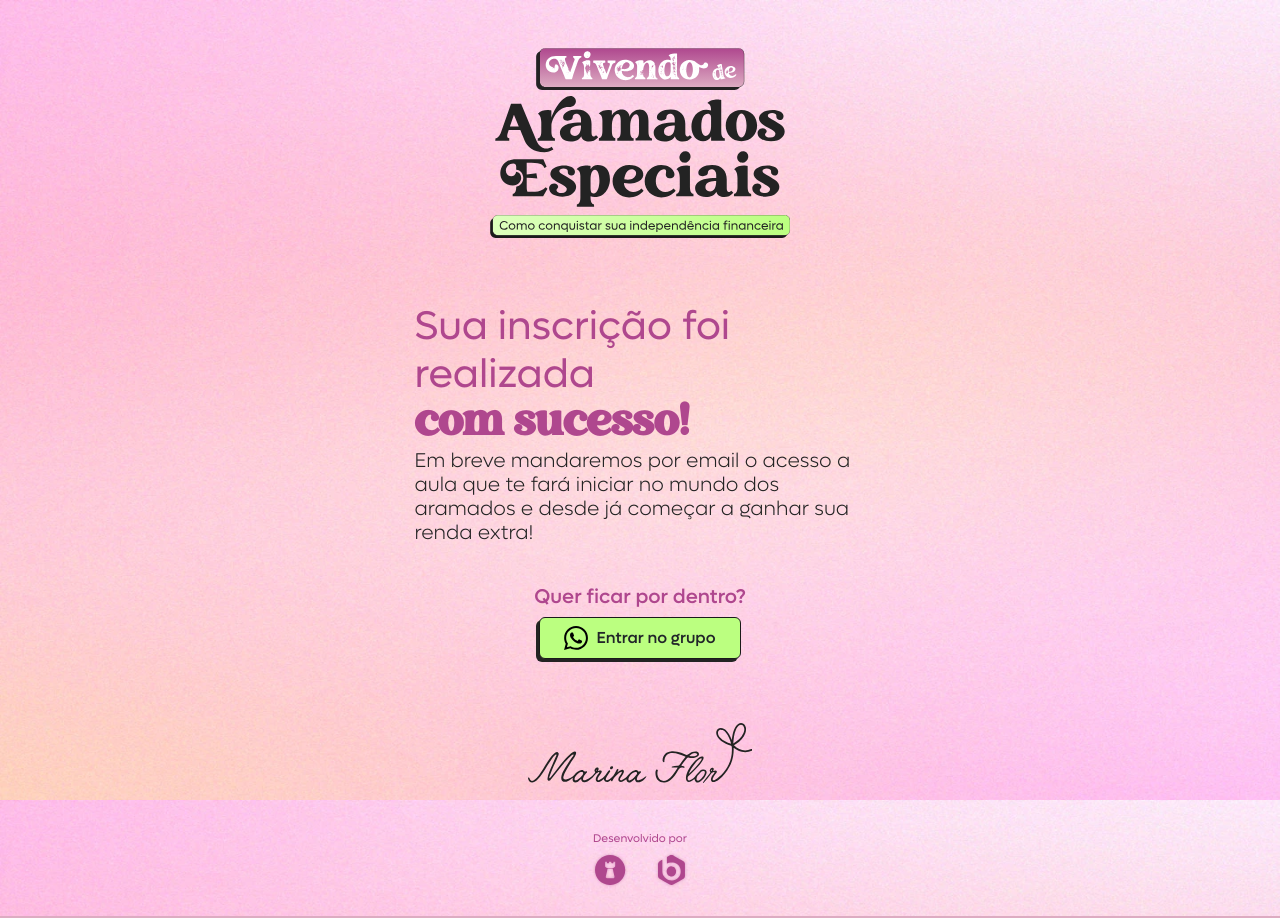
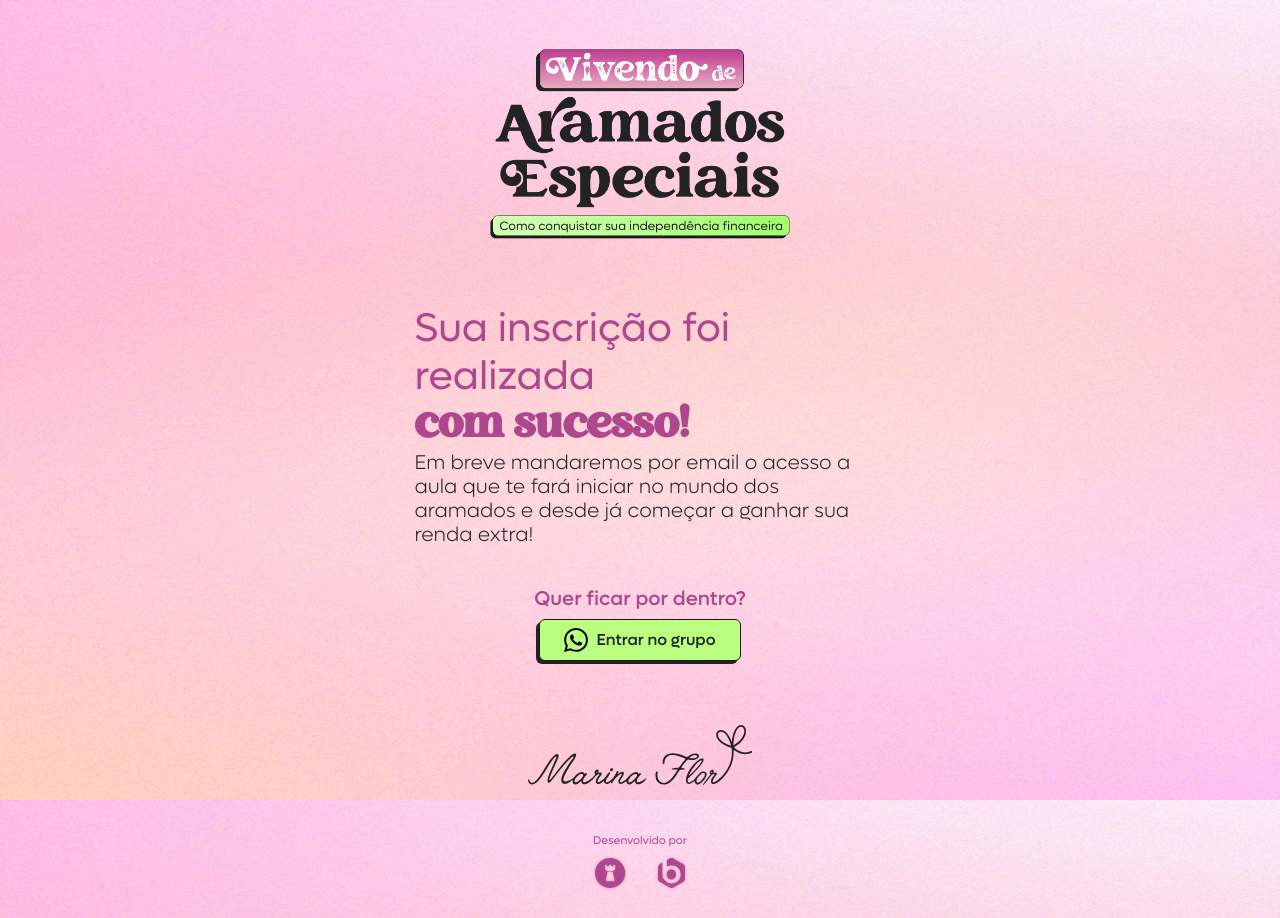
Before and after one commit to MarinaFlor/aramados, a plain HTML site: page obrigado.html in a window 1280 px wide. Drawn offline with nearby package versions, Linux system fonts and the light colour scheme.

Commit message:
logo webp

```diff
--- a/obrigado.html
+++ b/obrigado.html
@@ -88,7 +88,7 @@
     <div class="container my-auto py-5">
       <div class="row">
         <div class="col text-center">
-          <img src="images/SVG/logo.svg" loading="lazy" alt="Viver de Aramados" class="logo">
+          <img src="images/logo-aramados.webp" loading="lazy" alt="Viver de Aramados" class="logo">
         </div>
       </div>
       <div class="row center-h pt-5">
```
Also changed, not shown: cadastre.html (+2 -2 lines).
